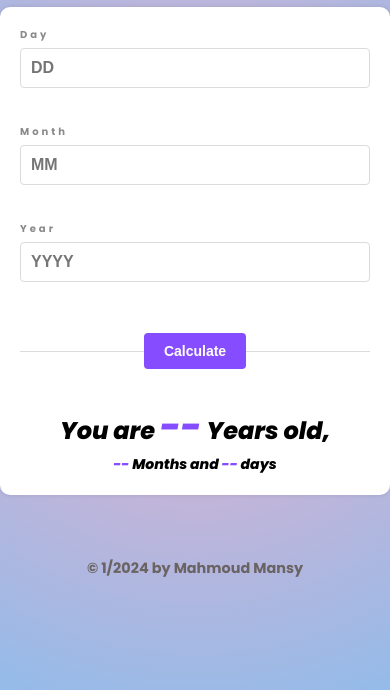
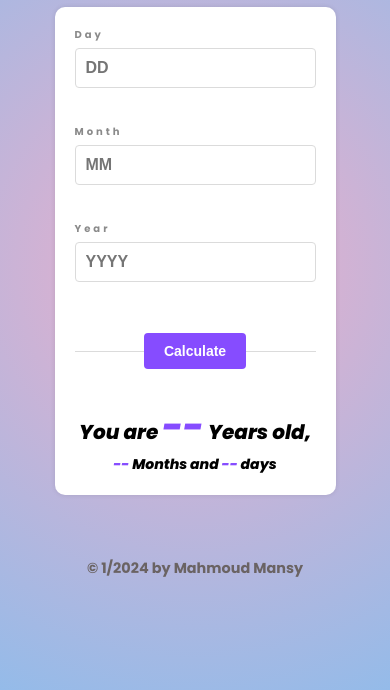
Before and after one commit to MMansy19/Age-Calculator, a website: page index.html in a window 390 px wide. Shown: the part 154-844 px from the top of the page. Drawn offline with Linux system fonts and the light colour scheme; a web font is replaced by a local one.

Commit message:
Update style.css

```diff
--- a/style.css
+++ b/style.css
@@ -192,7 +192,10 @@ a {
     font-size: 24px;
   }
   .card {
+    width: auto;
     padding: 20px; /* Adjust padding for smaller screens */
+    margin-right: 5px;
+    margin-left: 5px;
   }
 
   .card__form {
@@ -212,7 +215,7 @@ a {
   }
 
   .card__result {
-    font-size: 24px; /* Adjust font size for smaller screens */
+    font-size: 20px; /* Adjust font size for smaller screens */
   }
 
   .card__result-details,
```
